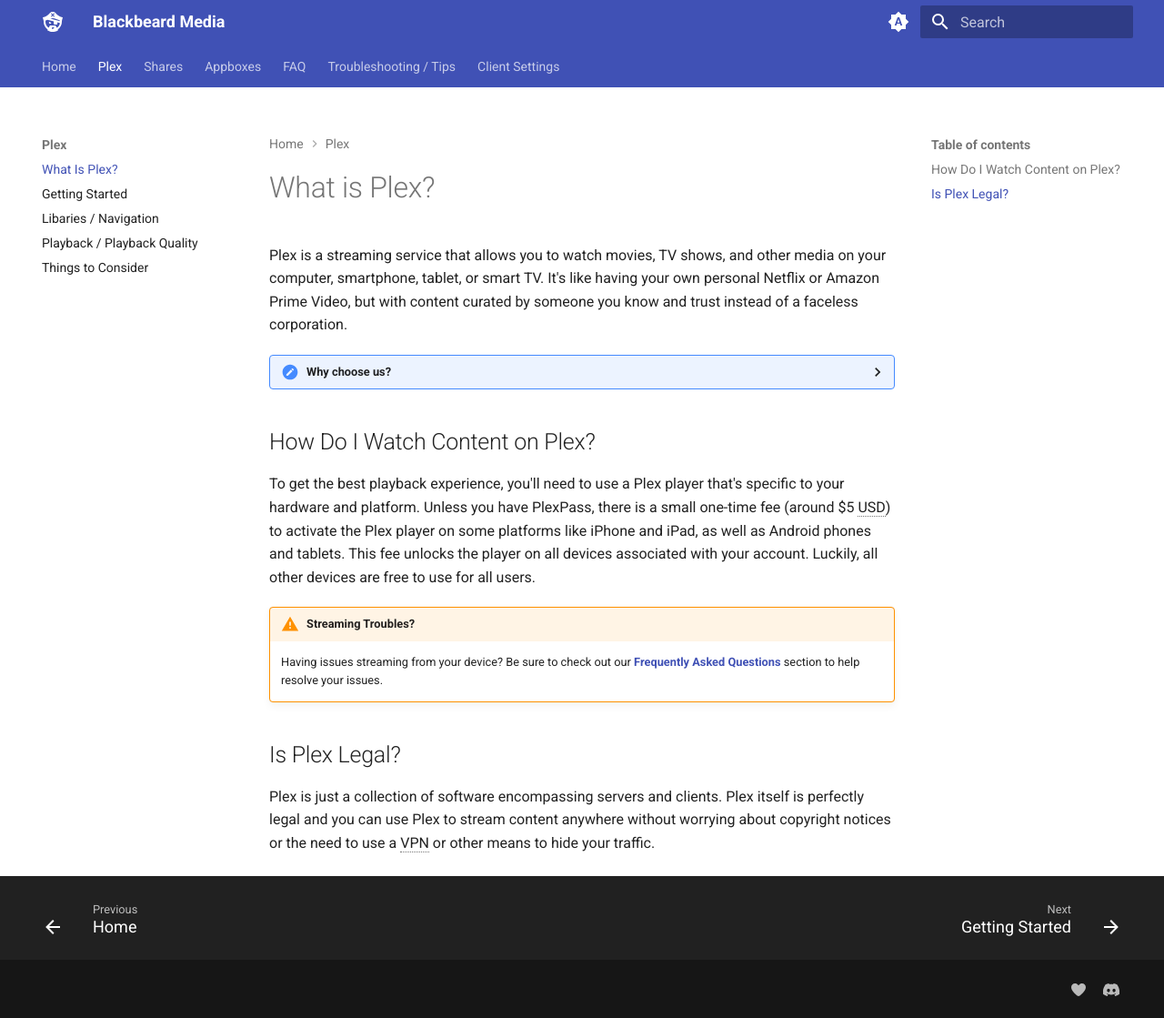
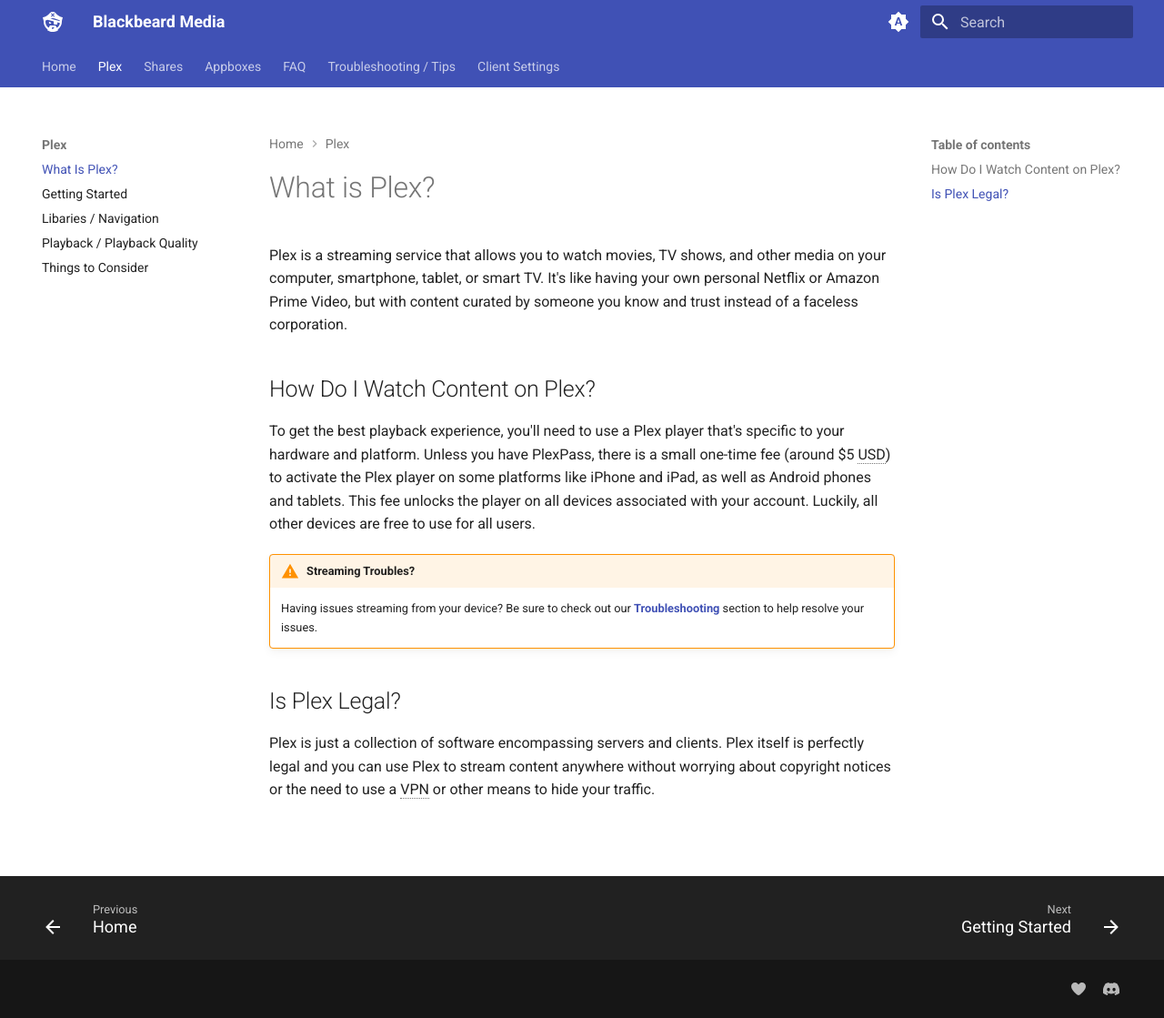
Before and after one commit to neomedia6989/docs-2, an MkDocs documentation site: the page built from docs/plex/what-is-plex.md, in a window 1280 px wide and 1119 px high. Shown: the whole window at 91% size. Built offline with MkDocs 1.6.1 and Material for MkDocs 9.7.7, drawn with Linux system fonts in a browser that asks for light colours.

Commit message:
Update what-is-plex.md

```diff
--- a/docs/plex/what-is-plex.md
+++ b/docs/plex/what-is-plex.md
@@ -1,25 +1,13 @@
 # What is Plex?
 
 Plex is a streaming service that allows you to watch movies, TV shows, and other media on your computer, smartphone, tablet, or smart TV. It's like having your own personal Netflix or Amazon Prime Video, but with content curated by someone you know and trust instead of a faceless corporation.
-
- <details>
-  <summary>Why choose us?</summary>
- <br />
- Our service is unique because we focus on providing the best quality all around - whether it's the content we offer, our hardware and network, or our community. Here are some specific features and benefits that set us apart:
- <br />
-<ul>
-  <li><strong>Fast and Reliable:</strong> Our global CDN, utilizing <a href="https://datapacket.com" target="_blank">Datapacket</a>'s optimized network, ensures that our server is always up and running, so you can access your favorite content whenever you want, without any lag or buffering. It even geolocates the best route from the server to each individual user so you'll get the same experience, regardless of where you are.</li>
-  <li><strong>Dedicated Technical Support:</strong> We offer support through Discord and have a dedicated team that is located throughout the world, so you will get help regardless of where you live or the time of day. Our support team also provides a friendly and personalized service, so you'll never feel like you're just another number.</li>
-  <li><strong>Engaging Community:</strong> We have a huge emphasis on our community and encourage all users to join our Discord to engage in conversation and help out all other users. Our community is known for being welcoming and supportive. We have regular giveaways and events as well as curated, daily questions to engage users and weekly movie selections to drive conversation and help you discover more to watch!</li>
- </ul>
-  </details>
 
 ## How Do I Watch Content on Plex?
 To get the best playback experience, you'll need to use a Plex player that's specific to your hardware and platform. Unless you have PlexPass, there is a small one-time fee (around $5 USD) to activate the Plex player on some platforms like iPhone and iPad, as well as Android phones and tablets. This fee unlocks the player on all devices associated with your account. Luckily, all other devices are free to use for all users.
 
 !!! warning "Streaming Troubles?"
 
-    Having issues streaming from your device? Be sure to check out our **[Frequently Asked Questions](#)** section to help resolve your issues.
+    Having issues streaming from your device? Be sure to check out our **[Troubleshooting](https://docs.blackbeard.media/troubleshooting/)** section to help resolve your issues.
 
 ## Is Plex Legal?
 Plex is just a collection of software encompassing servers and clients. Plex itself is perfectly legal and you can use Plex to stream content anywhere without worrying about copyright notices or the need to use a VPN or other means to hide your traffic.
```
